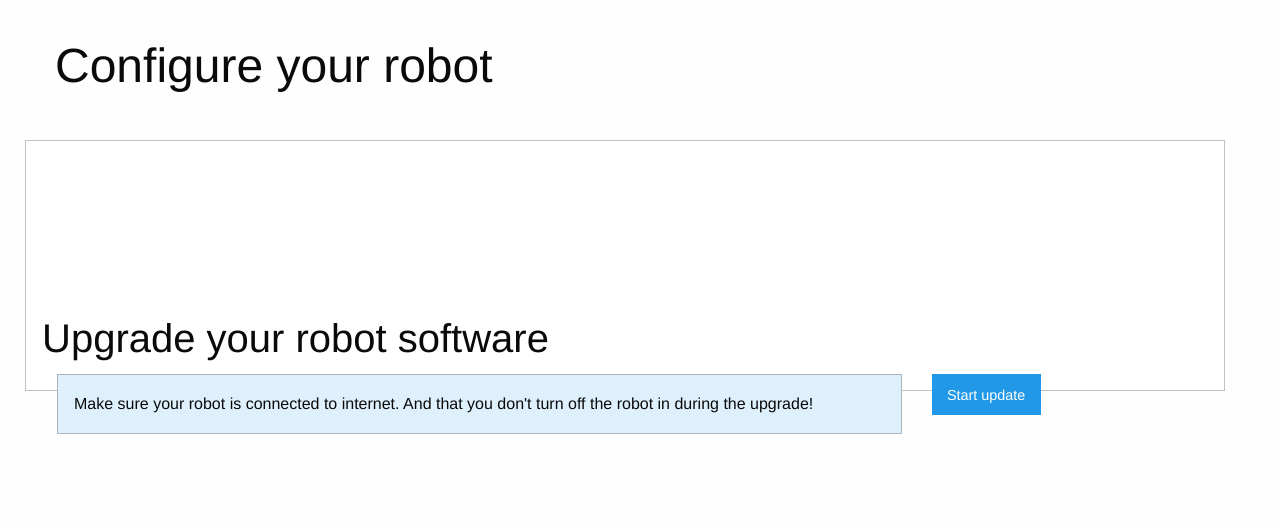
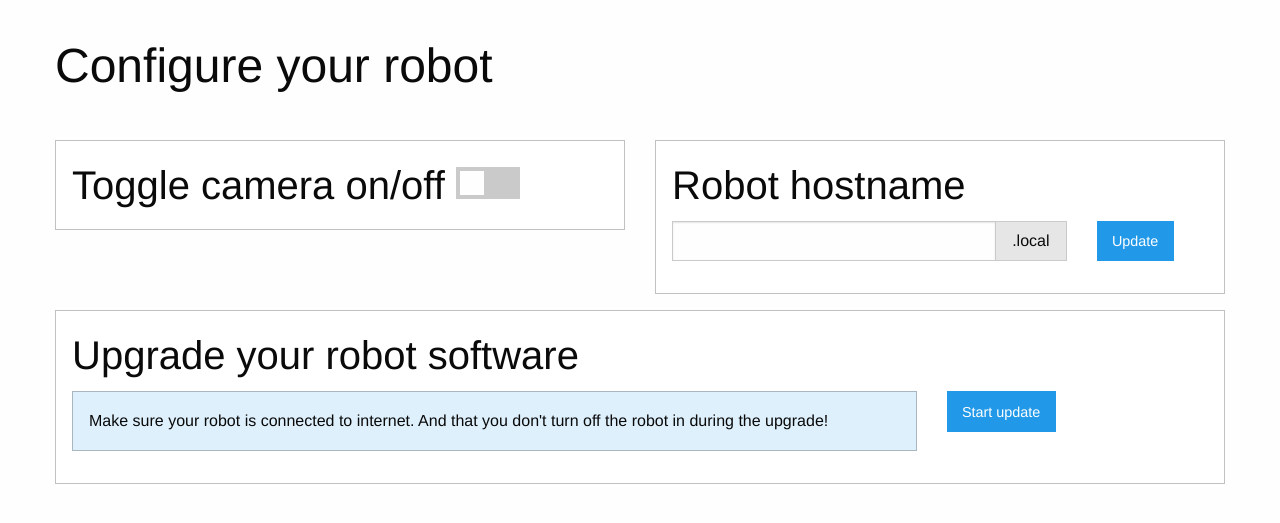
Before and after one commit to poppy-project/puppet-master, a Python web app: template templates/settings.html in a window 1280 px wide. Shown: the part 71-594 px from the top of the page. Run offline with Jinja, Linux system fonts and the light colour scheme; the template is opened without the code that fills it, so the values that code supplies are empty.

Commit message:
Fix settings template

```diff
--- a/templates/settings.html
+++ b/templates/settings.html
@@ -26,7 +26,7 @@
 
   <div class="large-6 columns">
     <div class="callout">
-      <h2>Robot hostname</h3>
+      <h2>Robot hostname</h2>
 
       <form>
         <div class="row">
@@ -43,10 +43,13 @@
       </form>
     </div>
   </div>
+</div>
 
 <div class="row">
+  <div class="large-12 columns">
     <div class="callout">
-            <h2>Upgrade your robot software</h3>
+      <h2>Upgrade your robot software</h2>
+      <div class="row">
         <div class="large-9 columns">
           <div class="callout primary">
             <p>Make sure your robot is connected to internet. And that you don't turn off the robot in during the upgrade!</p>
@@ -56,6 +59,7 @@
           <a href={{ url_for('update') }}>
             <button type="button" class="button">Start update</button>
           </a>
+        </div>
       </div>
     </div>
   </div>
```
Lines whose indentation alone changed are shown as unchanged.
